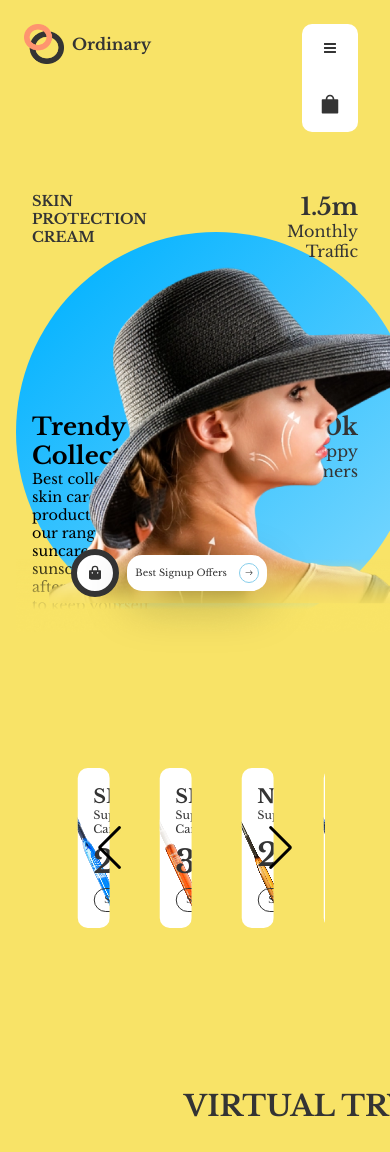
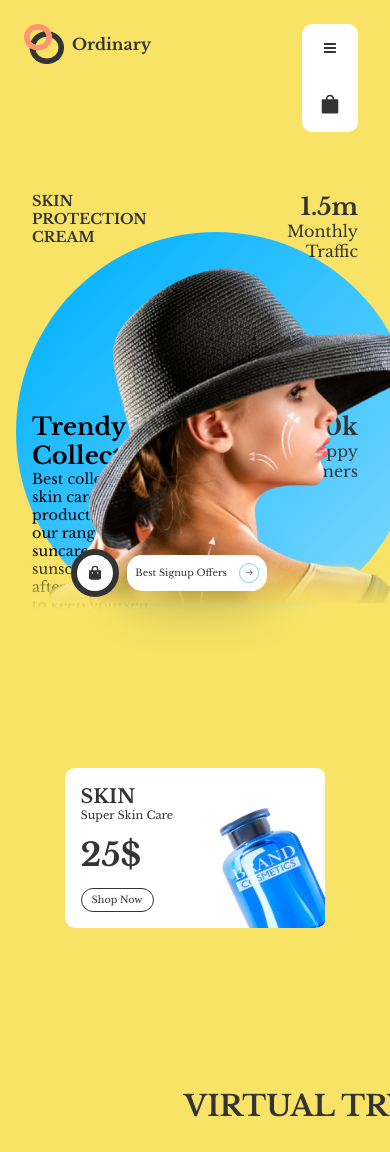
Before and after one commit to benbasty/ecommercebeautyweb, a React (Create React App) app: page / in a window 390 px wide. Shown: the top 1152 px of the page. Built offline with nearby package versions, Linux system fonts and the light colour scheme.

Commit message:
breakpoints added

```diff
--- a/src/components/Slider/slider.css
+++ b/src/components/Slider/slider.css
@@ -72,3 +72,11 @@
     height: 100%;
     bottom: -20%;
 }
+
+@media screen and (max-width: 856px){
+
+    .slider-container .swiper-button-prev,
+    .slider-container .swiper-button-next {
+        display: none;
+    }
+}
--- a/src/components/Slider/slider.jsx
+++ b/src/components/Slider/slider.jsx
@@ -19,6 +19,17 @@ const slider = () => {
             slidesPerGroup={1}
             loop= {true}
             navigation = {true}
+            breakpoints = {{
+                856: {
+                    slidesPerView: 3
+                },
+                640: {
+                    slidesPerView: 3
+                },
+                0: {
+                    slidesPerView: 1
+                }
+            }}
         >
             {SliderProducts.map((slide, i) => (
                 <SwiperSlide>
```
Also changed, not shown: src/components/Virtual/virtual.css (line endings or trailing spaces).
